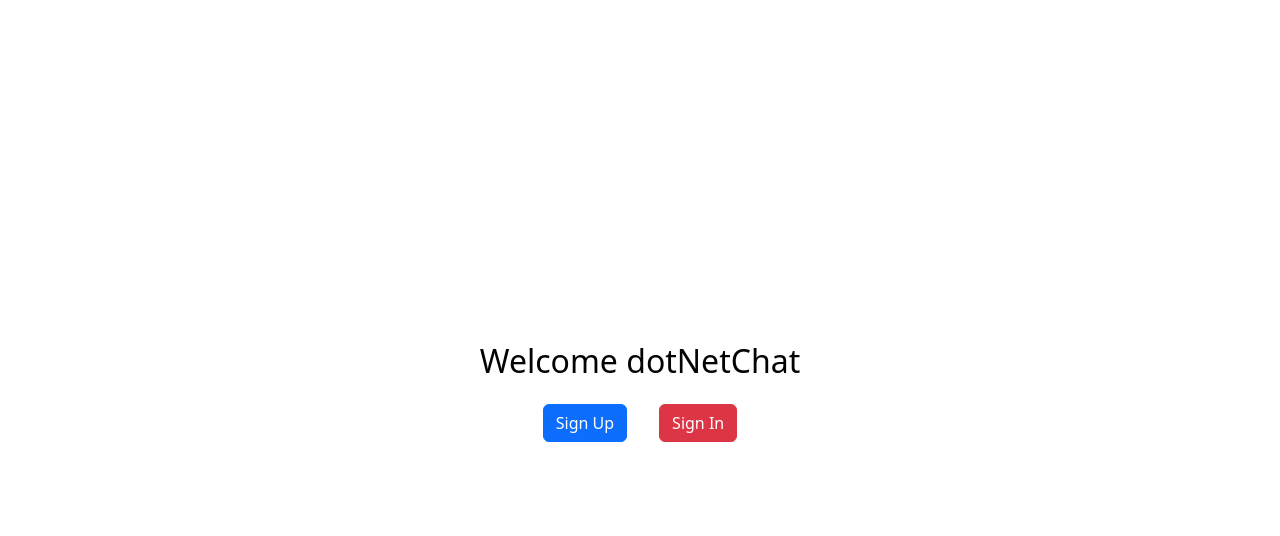
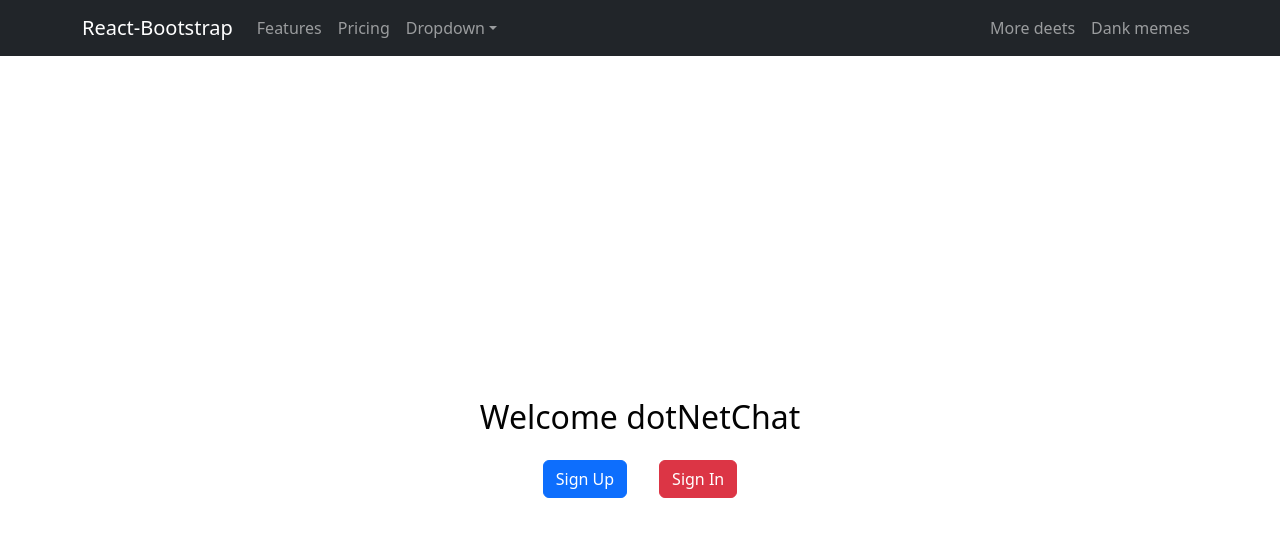
Before and after one commit to MohammadAtikurRahman/RealTimeChat, a React (Create React App) app: page / in a window 1280 px wide. Shown: the top 536 px of the page. Built offline with nearby package versions, Linux system fonts and the light colour scheme.

Commit message:
NavbarAdded

```diff
--- a/src/App.js
+++ b/src/App.js
@@ -4,11 +4,13 @@ import Signin from './components/Signin';
 import { BrowserRouter, Routes, Route } from "react-router-dom";
 import Signup from './components/Signup';
 import Home from './components/Home'
+import Profile from './components/Profile'
+import Navigationbar from './components/Navigationbar';
 function App() {
   return (
     <div className="App">
 
-
+        <Navigationbar />
 
       <header className="App-header">
           <BrowserRouter>
@@ -17,6 +19,7 @@ function App() {
 
                    <Route path="signin" element={<Signin />} />
                    <Route path="signup" element={<Signup />} />
+                     <Route path="profile" element={<Profile />} />
                    <Route path="/" element={<Home />} />
               </Routes>
             </BrowserRouter>
--- a/src/components/Home.jsx
+++ b/src/components/Home.jsx
@@ -3,15 +3,17 @@ import '../App.css'
 import { Link } from 'react-router-dom';
 import React from "react";
 
-import Button from 'react-bootstrap/Button';
+
+
 
 
 
 
  function Home() {
   return (
+    <div>
+
         <div className="App">
-
 
                     <h2>Welcome dotNetChat</h2>
 
@@ -32,6 +34,9 @@ import Button from 'react-bootstrap/Button';
 
 
             </div>
+
+    </div>
+
   )
 }
 
--- /dev/null
+++ b/src/components/Navigationbar.jsx
@@ -0,0 +1,40 @@
+import Container from 'react-bootstrap/Container';
+import Nav from 'react-bootstrap/Nav';
+import Navbar from 'react-bootstrap/Navbar';
+import NavDropdown from 'react-bootstrap/NavDropdown';
+
+function Navigationbar() {
+  return (
+    <Navbar collapseOnSelect expand="lg" bg="dark" variant="dark">
+      <Container>
+        <Navbar.Brand href="#home">React-Bootstrap</Navbar.Brand>
+        <Navbar.Toggle aria-controls="responsive-navbar-nav" />
+        <Navbar.Collapse id="responsive-navbar-nav">
+          <Nav className="me-auto">
+            <Nav.Link href="#features">Features</Nav.Link>
+            <Nav.Link href="#pricing">Pricing</Nav.Link>
+            <NavDropdown title="Dropdown" id="collasible-nav-dropdown">
+              <NavDropdown.Item href="#action/3.1">Action</NavDropdown.Item>
+              <NavDropdown.Item href="#action/3.2">
+                Another action
+              </NavDropdown.Item>
+              <NavDropdown.Item href="#action/3.3">Something</NavDropdown.Item>
+              <NavDropdown.Divider />
+              <NavDropdown.Item href="#action/3.4">
+                Separated link
+              </NavDropdown.Item>
+            </NavDropdown>
+          </Nav>
+          <Nav>
+            <Nav.Link href="#deets">More deets</Nav.Link>
+            <Nav.Link eventKey={2} href="#memes">
+              Dank memes
+            </Nav.Link>
+          </Nav>
+        </Navbar.Collapse>
+      </Container>
+    </Navbar>
+  );
+}
+
+export default Navigationbar;
--- a/src/components/Signin.jsx
+++ b/src/components/Signin.jsx
@@ -22,7 +22,7 @@ function Signin() {
                 <Form.Group className="mb-3" controlId="formBasicCheckbox">
                     <Form.Check type="checkbox" style={{fontSize: '16px'}} label="Remember me" />
                 </Form.Group>
-                <Button variant="primary" type="submit">
+                <Button variant="danger" type="submit">
                     Sign In
                 </Button>
                 </Form>
```
Lines whose indentation alone changed are shown as unchanged.
